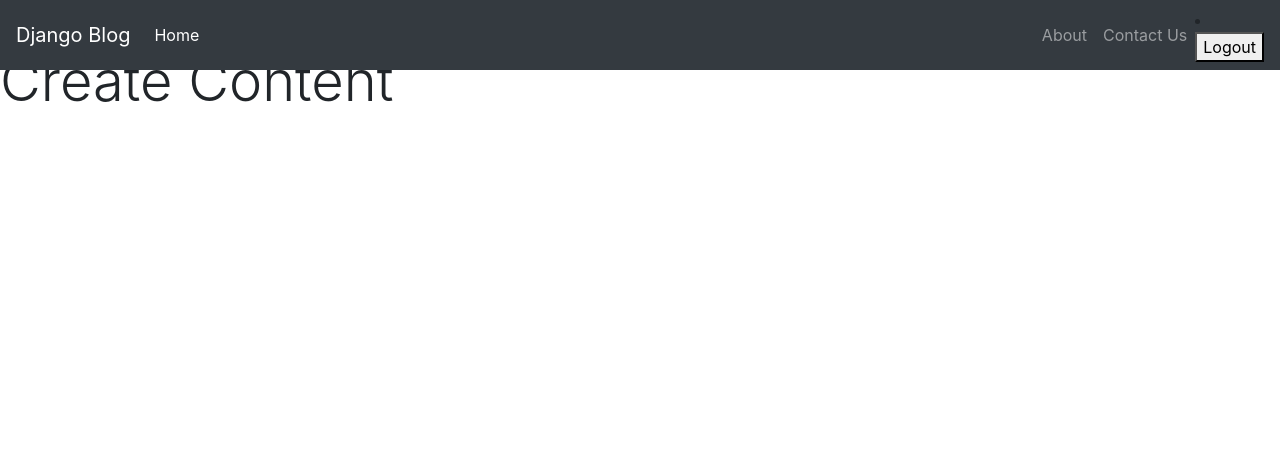
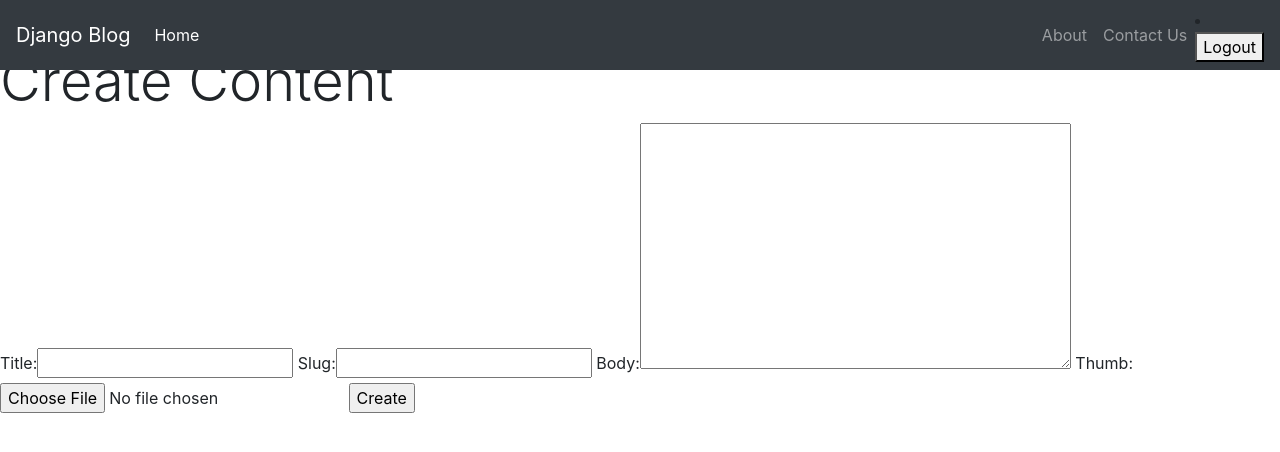
Before and after one commit to sheilambadi/django-blog, a Django app: page /articles/create/ in a window 1280 px wide. Shown: the top 452 px of the page. Run offline with Django 3.2, Linux system fonts and the light colour scheme; the visitor is signed in with stand-in values (Sample User, id 1); some libraries are stand-ins or nearby versions.

Commit message:
create article create form

```diff
--- /dev/null
+++ b/articles/forms.py
@@ -0,0 +1,7 @@
+from django import forms
+from . import models
+
+class createArticle(forms.ModelForm):
+    class Meta:
+        model = models.Article
+        fields = ['title', 'slug', 'body', 'thumb']
--- a/articles/templates/articles/article_create.html
+++ b/articles/templates/articles/article_create.html
@@ -2,4 +2,9 @@
 
 {% block content %}
   <h1 class="display-4 pt-5">Create Content</h1>
+  <form action="{% url 'articles:create' %}" method="post" enctype="multipart/form-data">
+    {% csrf_token %}
+    {{ form }}
+    <input type="submit" value="Create">
+  </form>
 {% endblock %}
--- a/articles/urls.py
+++ b/articles/urls.py
@@ -6,7 +6,7 @@ app_name = 'articles'
 
 urlpatterns = [
     path('', views.article_list, name='article_list'),
-    path('create/',views.article_create, name='article_create'),
+    path('create/',views.article_create, name='create'),
     #name capturing group path/url
     path('<slug:slug>/', views.article_detail, name='article_detail'),
 ]
--- a/articles/views.py
+++ b/articles/views.py
@@ -1,7 +1,8 @@
-from django.shortcuts import render
+from django.shortcuts import render, redirect
 from .models import Article
 from django.http import HttpResponse
 from django.contrib.auth.decorators import login_required
+from . import forms
 
 # Create your views here.
 def article_list(request):
@@ -17,4 +18,11 @@ def article_detail(request, slug):
 
 @login_required(login_url = "/accounts/login")
 def article_create(request):
-    return render(request, 'articles/article_create.html')
+    if request.method == 'POST':
+        form = forms.createArticle(request.POST, request.FILES)
+        if form.is_valid:
+            #save to db
+            return redirect('articles:article_list')
+    else:
+        form = forms.createArticle()
+    return render(request, 'articles/article_create.html', {'form':form})
```
